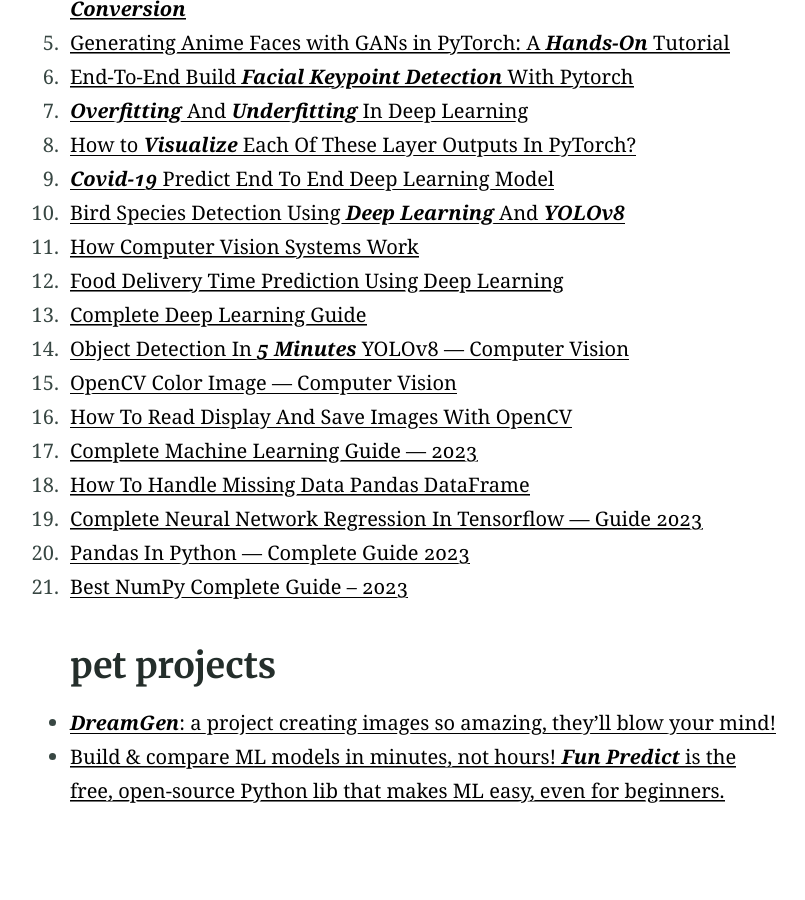
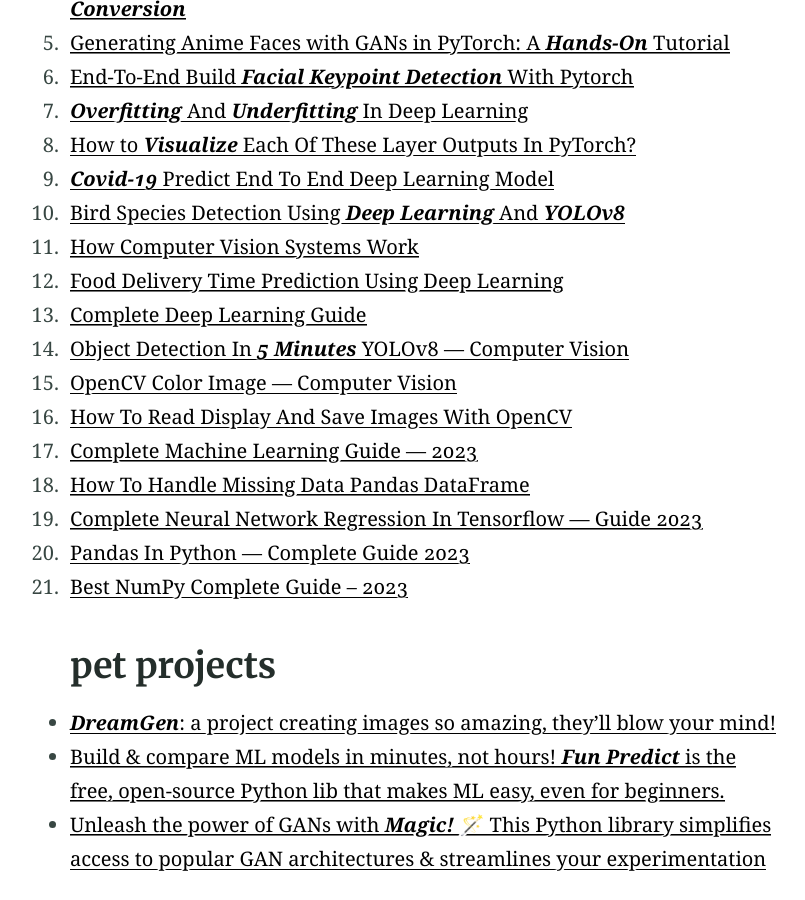
Before and after one commit to hi-sushanta/hi-sushanta.github.io, a Jekyll site: the page built from index.md, in a window 1280 px wide and 900 px high, scrolled down 1081 px. Shown: the whole window, without its empty margins (213-1018 px from the left). Built offline with Jekyll 4.4.1, drawn with Linux system fonts in a browser that asks for light colours; before the commit the page ends 1913 px from its top, so only the background shows below that.

Commit message:
Update index.md

```diff
--- a/index.md
+++ b/index.md
@@ -60,3 +60,4 @@ Whether you're a new reader or a returning visitor, welcome to my blog! I aim to
 ## pet projects
 * [***DreamGen***: a project creating images so amazing, they'll blow your mind!](https://github.com/hi-sushanta/DreamGen)
 * [Build & compare ML models in  minutes, not hours! ***Fun Predict*** is the free, open-source Python lib that makes ML easy, even for beginners.](https://github.com/hi-sushanta/funpredict)
+* [Unleash the power of GANs with ***Magic!*** 🪄 This Python library simplifies access to popular GAN architectures & streamlines your experimentation](https://github.com/hi-sushanta/magic)
```
